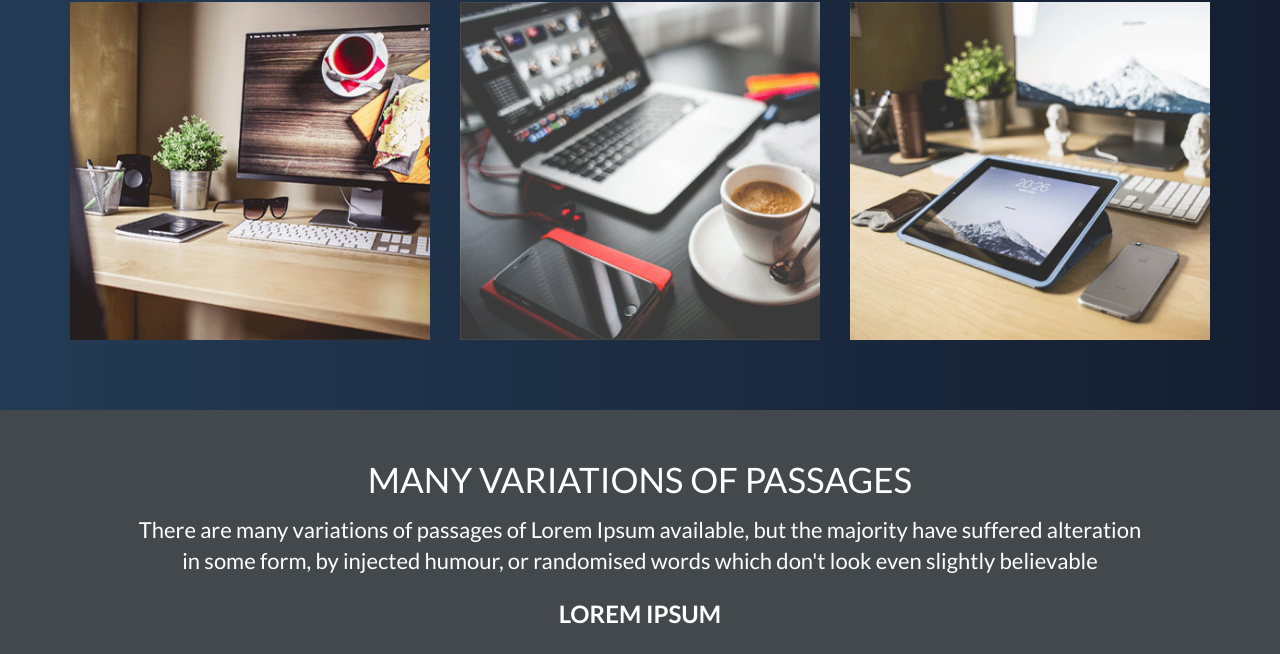
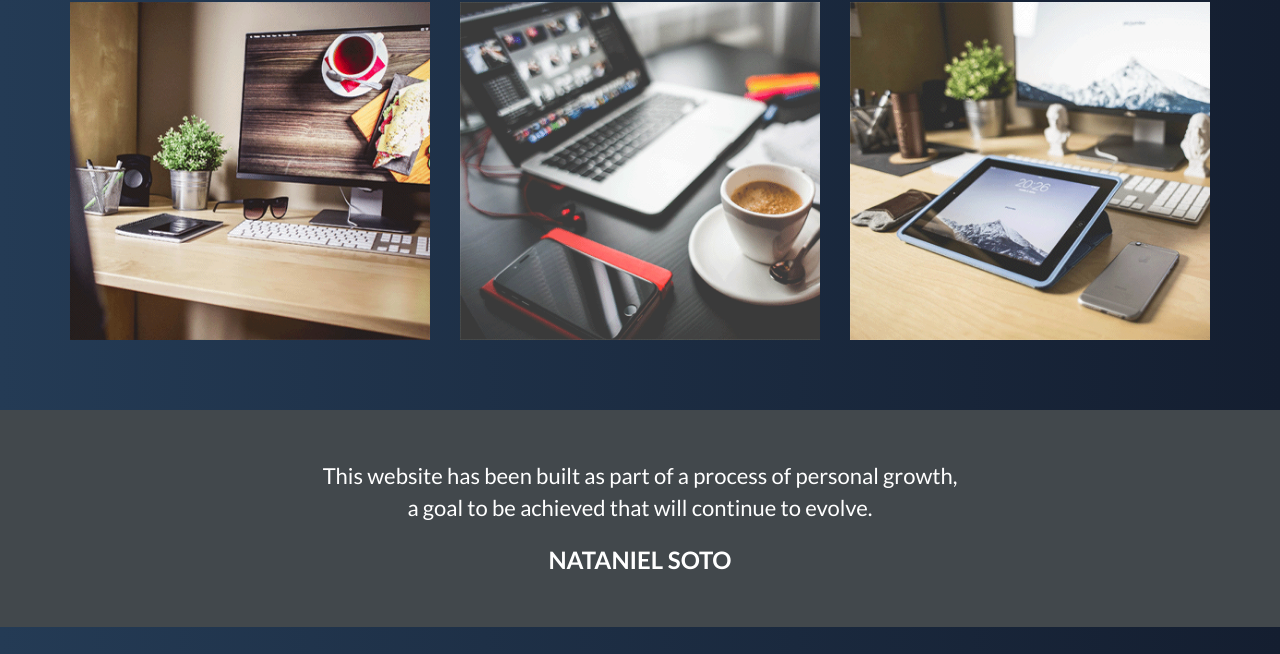
Before and after one commit to Skiiinnny/Portfolio2, a plain HTML site: page index.html in a window 1280 px wide. Shown: the part 1540-2194 px from the top of the page. Drawn offline with Linux system fonts and the light colour scheme; a script that the page names is missing.

Commit message:
Se cambiaron algunos textos

```diff
--- a/index.html
+++ b/index.html
@@ -8,7 +8,7 @@
 <html>
 
 <head>
-	<title>Rocket Internet by TEMPLATE STOCK</title>
+	<title>Nataniel Soto</title>
 
 	<!-- Bootstrap CSS -->
 	<link rel="stylesheet" type="text/css" href="css/bootstrap.min.css">
@@ -66,9 +66,8 @@
 				</div><!-- End col-md-6 -->
 				<div class="col-md-6 col-sm-6">
 					<div class="feature-box">
-						<h1>Lorem Ipsum</h1>
-						<p>Lorem Ipsum is Lorem Ipsum is simply dummy text of the printing and typesetting industry.
-							Lorem Ipsum has been the industry's standard dummy text ever since the 1500s,</p>
+						<p  >I'm also interested in learning technologies such as react, angular, vue, mongo DB, node.js,
+							and ajax.</p>
 					</div>
 				</div><!-- End col-md-6 -->
 			</div>
@@ -114,13 +113,11 @@
 		<div class="container">
 			<div class="row">
 				<div class="col-md-12">
-					<h1>many variations of passages</h1>
-					<p>There are many variations of passages of Lorem Ipsum available, but the majority have suffered
-						alteration
+					<p>This website has been built as part of a process of personal growth,
 						<br />
-						in some form, by injected humour, or randomised words which don't look even slightly believable
+						a goal to be achieved that will continue to evolve.
 					</p>
-					<span>LOREM IPSUM</span>
+					<span>NATANIEL SOTO</span>
 				</div><!-- End col-md-12 -->
 			</div><!-- End row -->
 		</div><!-- End container -->
```
